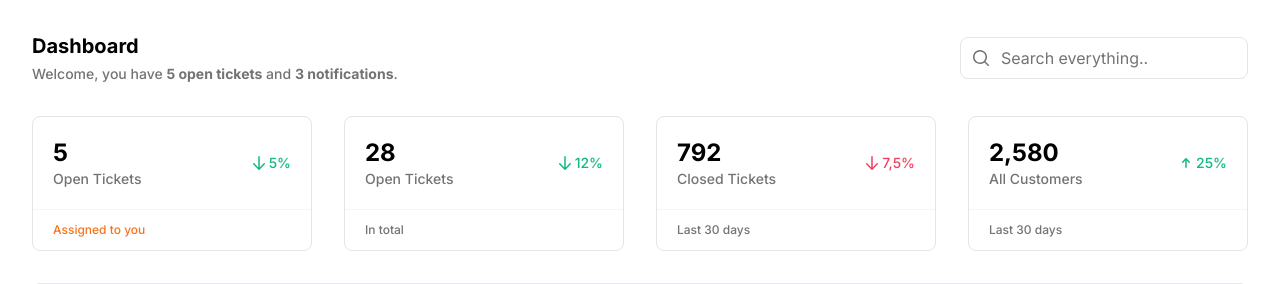
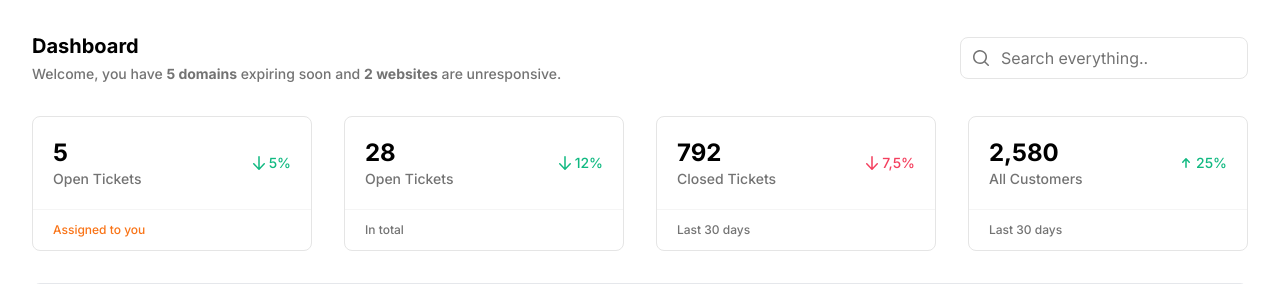
Before and after one commit to stefanpejcic/domain-manager, a Flask app: page /dashboard in a window 1280 px wide. Shown: the part 80-364 px from the top of the page. Run offline with Flask 3, Linux system fonts and the light colour scheme; some libraries are stand-ins or nearby versions.

Commit message:
Update index.html

```diff
--- a/templates/index.html
+++ b/templates/index.html
@@ -411,8 +411,7 @@
           <div class="grow">
             <h1 class="mb-1 text-xl font-bold">Dashboard</h1>
             <h2 class="text-sm font-medium text-neutral-500">
-              Welcome, you have <strong>5 open tickets</strong> and
-              <strong>3 notifications</strong>.
+              Welcome, you have <strong>5 domains</strong> expiring soon and <strong>2 websites</strong> are unresponsive.
             </h2>
           </div>
           <div
```
